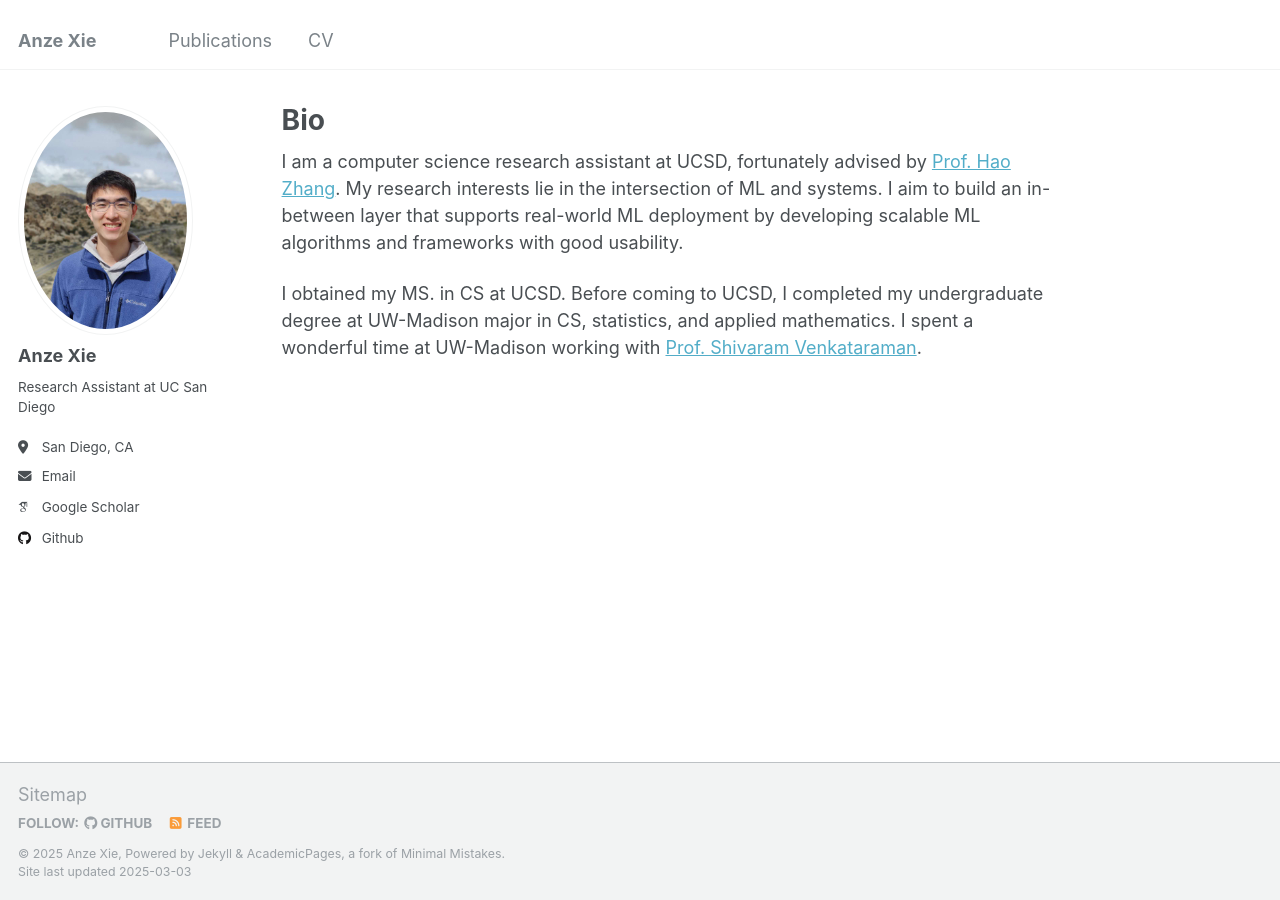
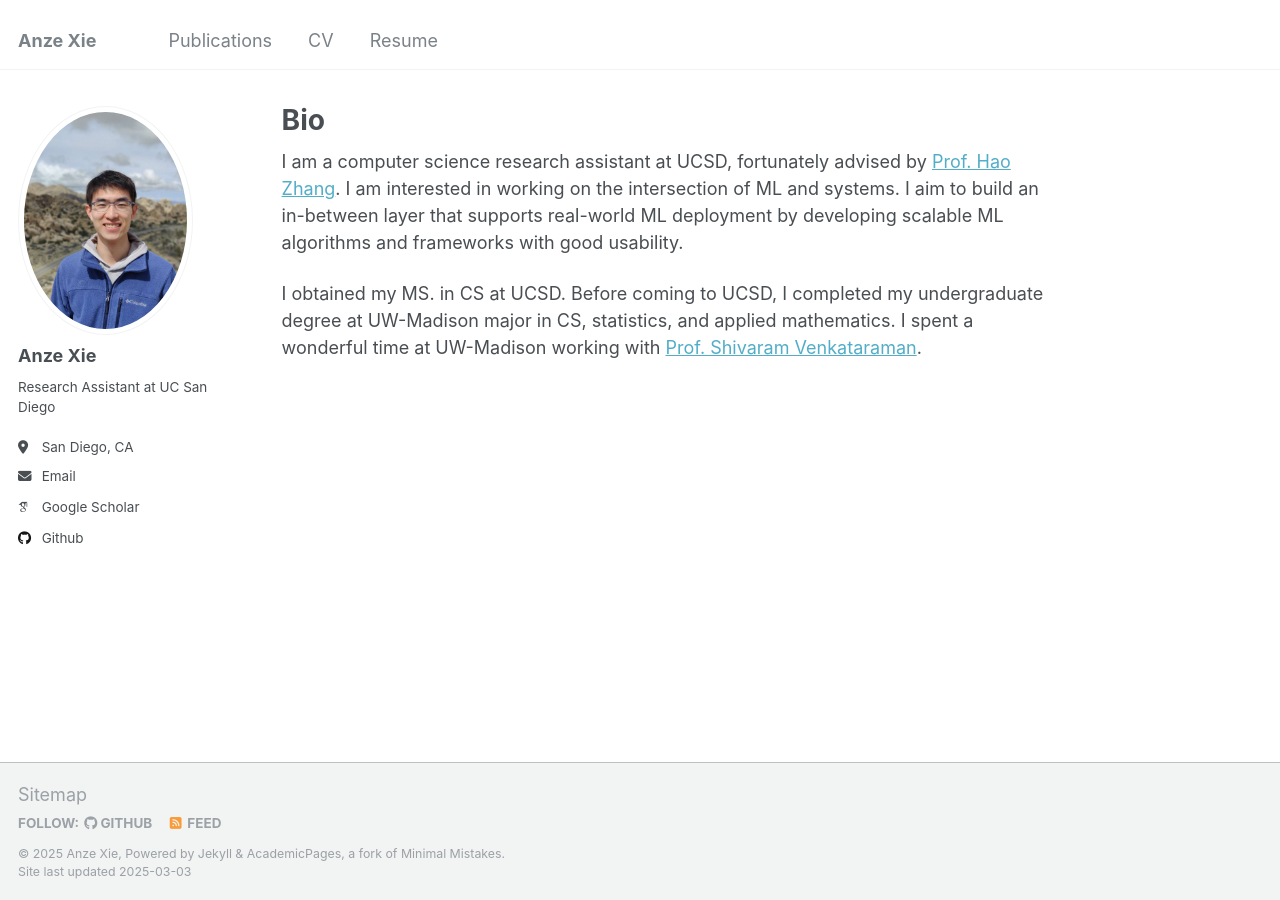
Before and after one commit to AnzeXie/AnzeXie.github.io, a Jekyll site: the page built from _pages/about.md, in a window 1280 px wide. Built offline with Jekyll 4.4.1, drawn with Linux system fonts in a browser that asks for light colours; some web fonts are replaced.

Commit message:
update resume

```diff
--- a/_data/navigation.yml
+++ b/_data/navigation.yml
@@ -23,5 +23,7 @@ main:
   - title: "CV"
     url: /files/CV_Anze_Xie.pdf
 
+  - title: "Resume"
+    url: /files/Resume_Anze_Xie.pdf
   # - title: "Guide"
   #   url: /markdown/
--- a/_pages/about.md
+++ b/_pages/about.md
@@ -7,7 +7,6 @@ redirect_from:
   - /about.html
 ---
 
-I am a computer science research assistant at UCSD, fortunately advised by [Prof. Hao Zhang](https://cseweb.ucsd.edu/~haozhang/). My research interests lie in the intersection of ML and systems. I aim to build an in-between layer that supports
-real-world ML deployment by developing scalable ML algorithms and frameworks with good usability.
+I am a computer science research assistant at UCSD, fortunately advised by [Prof. Hao Zhang](https://cseweb.ucsd.edu/~haozhang/). I am interested in working on the intersection of ML and systems. I aim to build an in-between layer that supports real-world ML deployment by developing scalable ML algorithms and frameworks with good usability.
 
 I obtained my MS. in CS at UCSD. Before coming to UCSD, I completed my undergraduate degree at UW-Madison major in CS, statistics, and applied mathematics. I spent a wonderful time at UW-Madison working with [Prof. Shivaram Venkataraman](https://shivaram.org/).
```
Also changed, not shown: 1 other file.
